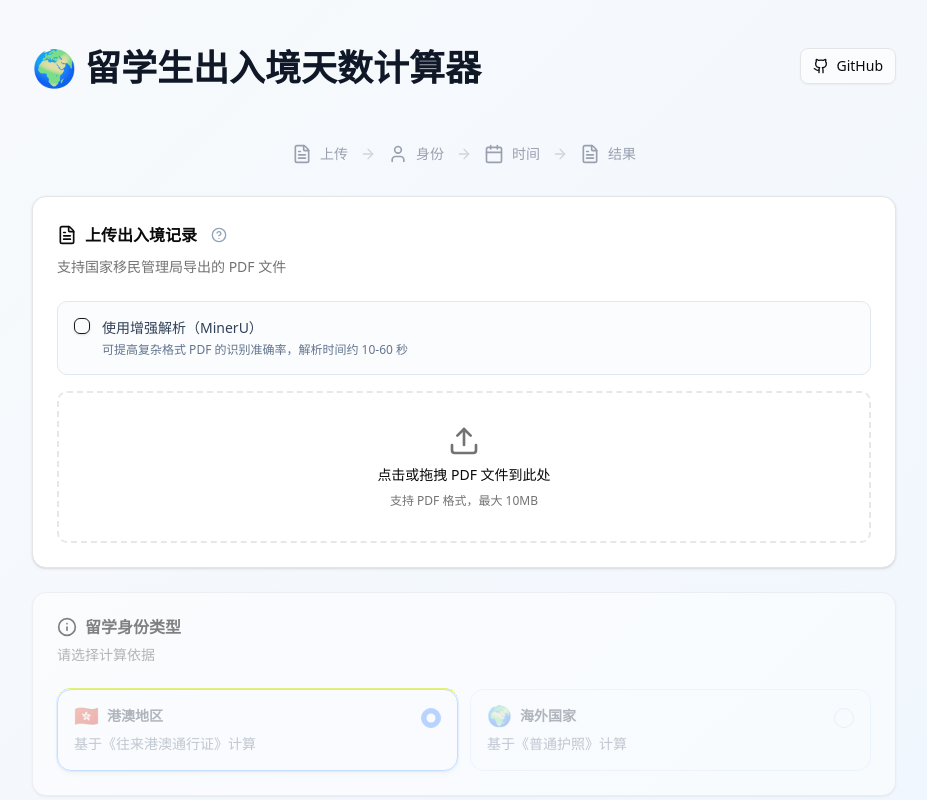
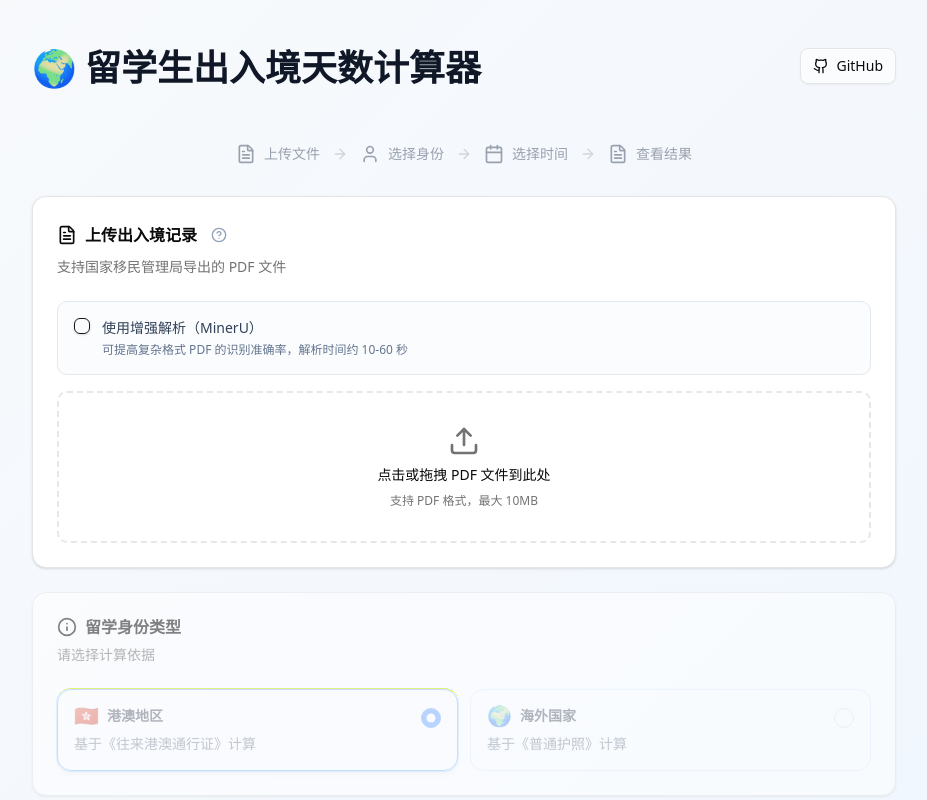
Before and after one commit to Efan404/border-tally, a Next.js app: page / in a window 1280 px wide. Shown: the top 800 px of the page, without its empty margins (176-1103 px from the left). Built offline with nearby package versions, Linux system fonts and the light colour scheme.

Commit message:
fix: restore the full step navigation labels
  - Upload File -> Choose Identity -> Choose Time -> View Results
  - keep the full wording instead of abbreviating it

```diff
--- a/app/page.tsx
+++ b/app/page.tsx
@@ -168,7 +168,7 @@ export default function Home() {
               className={`flex items-center gap-1 sm:gap-2 ${parseResult ? "text-primary" : "text-gray-400"}`}
             >
               <FileText className="h-3.5 w-3.5 sm:h-5 sm:w-5" />
-              <span className="text-[10px] sm:text-sm font-medium whitespace-nowrap">上传</span>
+              <span className="text-[10px] sm:text-sm font-medium whitespace-nowrap">上传文件</span>
             </div>
 
             <ArrowRight className="h-3 w-3 sm:h-4 sm:w-4 text-gray-300" />
@@ -177,7 +177,7 @@ export default function Home() {
               className={`flex items-center gap-1 sm:gap-2 ${parseResult?.success ? "text-primary" : "text-gray-400"}`}
             >
               <User className="h-3.5 w-3.5 sm:h-5 sm:w-5" />
-              <span className="text-[10px] sm:text-sm font-medium whitespace-nowrap">身份</span>
+              <span className="text-[10px] sm:text-sm font-medium whitespace-nowrap">选择身份</span>
             </div>
 
             <ArrowRight className="h-3 w-3 sm:h-4 sm:w-4 text-gray-300" />
@@ -186,7 +186,7 @@ export default function Home() {
               className={`flex items-center gap-1 sm:gap-2 ${dateRange?.from && dateRange?.to ? "text-primary" : "text-gray-400"}`}
             >
               <Calendar className="h-3.5 w-3.5 sm:h-5 sm:w-5" />
-              <span className="text-[10px] sm:text-sm font-medium whitespace-nowrap">时间</span>
+              <span className="text-[10px] sm:text-sm font-medium whitespace-nowrap">选择时间</span>
             </div>
 
             <ArrowRight className="h-3 w-3 sm:h-4 sm:w-4 text-gray-300" />
@@ -195,7 +195,7 @@ export default function Home() {
               className={`flex items-center gap-1 sm:gap-2 ${showResult ? "text-primary" : "text-gray-400"}`}
             >
               <FileText className="h-3.5 w-3.5 sm:h-5 sm:w-5" />
-              <span className="text-[10px] sm:text-sm font-medium whitespace-nowrap">结果</span>
+              <span className="text-[10px] sm:text-sm font-medium whitespace-nowrap">查看结果</span>
             </div>
           </div>
         </div>
```
